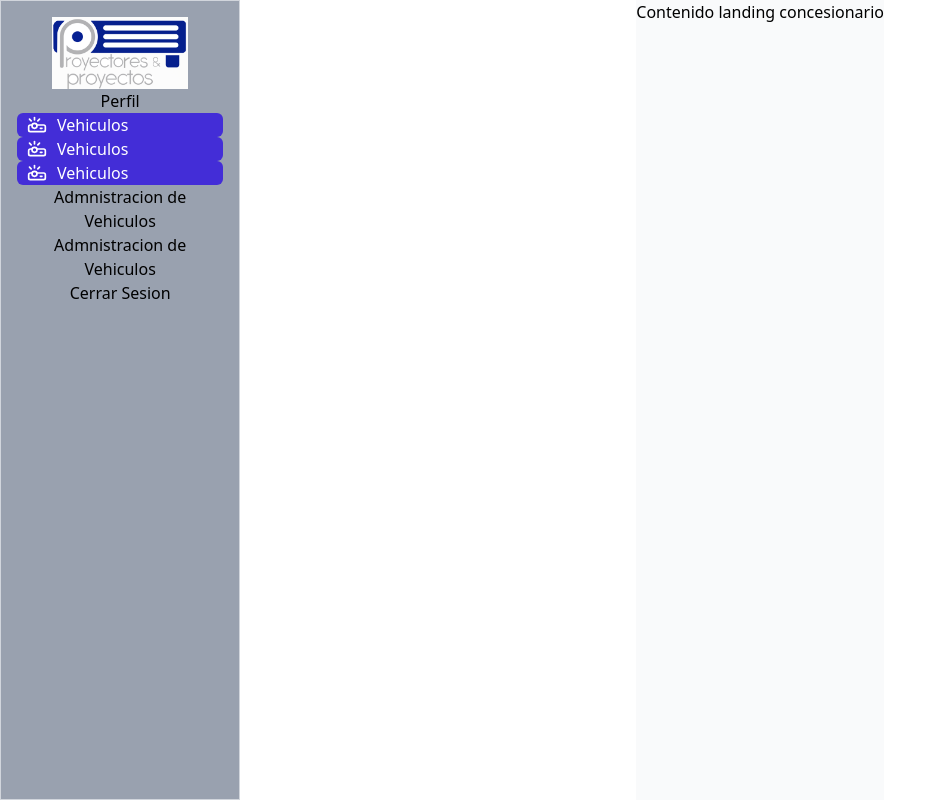
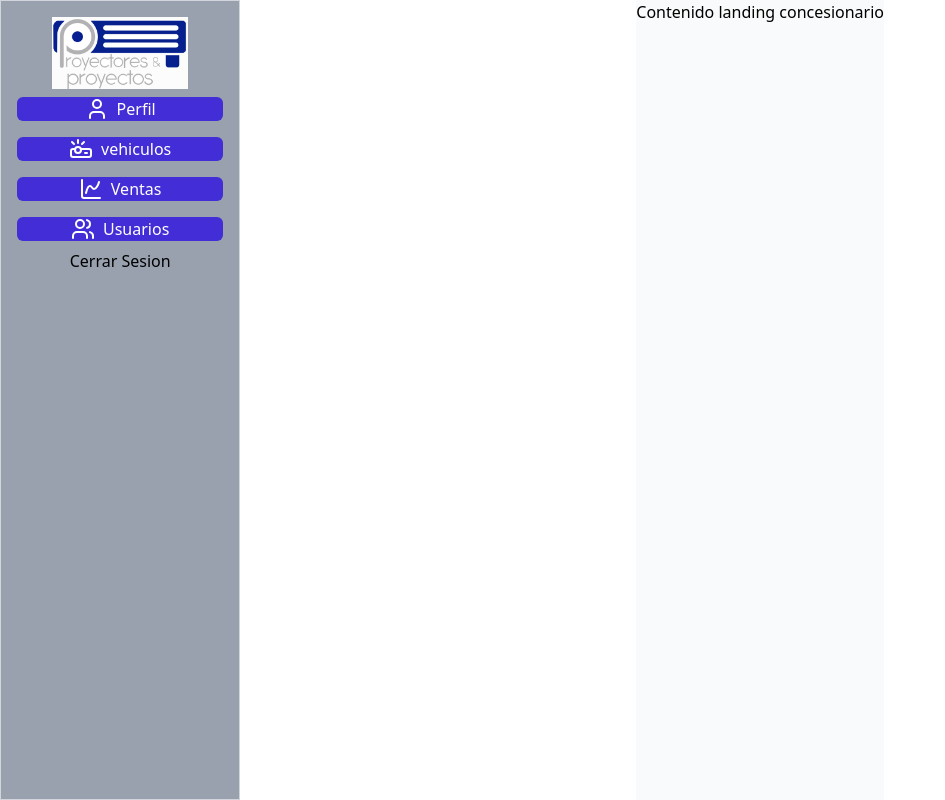
Before and after one commit to hanrike/pyppageTailwind, a React (Vite) app: page /admin in a window 1280 px wide. Shown: the whole page, without its empty margins (0-945 px from the left). Built offline with nearby package versions, Linux system fonts and the light colour scheme.

Commit message:
botones del sidebar listos con rutas en dummie sin funcionalidad en blanco

```diff
--- a/src/components/Sidebar.jsx
+++ b/src/components/Sidebar.jsx
@@ -2,7 +2,7 @@
 import React from 'react'
 import { Link } from 'react-router-dom';
 import ImagenLogo from '../components/ImagenLogo'
-import { Projector } from 'lucide-react';
+import { Projector,ChartSpline,Users,User } from 'lucide-react';
 
 
 
@@ -12,24 +12,25 @@ const Sidebar = () => {
     <Link to='/admin'>
       <ImagenLogo/>
     </Link>
-    <button>Perfil</button>
-      <Ruta/> {/* pongo la ruta aqui con el componente que cree llamado tuta  */}
-      <Ruta/>
-      <Ruta/>
-    <button>Admnistracion de Vehiculos</button>
-    <button>Admnistracion de Vehiculos</button>
+      <Ruta icono={<User/>} ruta='/admin/perfil'nombre='Perfil' />
+      <Ruta icono={<Projector/>} ruta='/admin/vehiculos'nombre='vehiculos' />
+      <Ruta icono={<ChartSpline/>} ruta='/admin/ventas'nombre='Ventas' />
+      <Ruta icono={<Users/>} ruta='/admin/usuarios'nombre='Usuarios' />
     <button>Cerrar Sesion </button>
   </nav>
   )
 };
 
 //voy a crear un componente para los botones del sidebar
-const Ruta = () => {
+//le estoy pasando icono,ruta,nombre como props
+const Ruta = ({icono,ruta,nombre}) => {
   return(
-    <Link to='/admin/vehiculos'>{/* Importando este link ya tengo navegabilidad en mi boton en este caso voy a daminiustracion de vehiculos */}
-    < button className='p1 bg-indigo-700 hover:bg-indigo-900 flex w-full items-center text-white rounded-md'>
-    <Projector size={20} className="text-white w-10" />
-      Vehiculos
+    <Link to={ruta} className='w-full'>{/* Importando este link ya tengo navegabilidad en mi boton en este caso voy a daminiustracion de vehiculos */}
+    < button className='p1 my-2 bg-indigo-700 hover:bg-indigo-900 flex w-full items-center justify-center gap-2 text-white rounded-md'>
+    {/* CORRECTO: Renderizamos el componente directamente se renderiza directamente */}
+        {icono}
+    {/* Renderizamos el nombre */}
+      <span>{nombre}</span>
     </button>
     </Link>
   )
```
Also changed, not shown: 1 other file (tests, documents, lock files or other folders).
